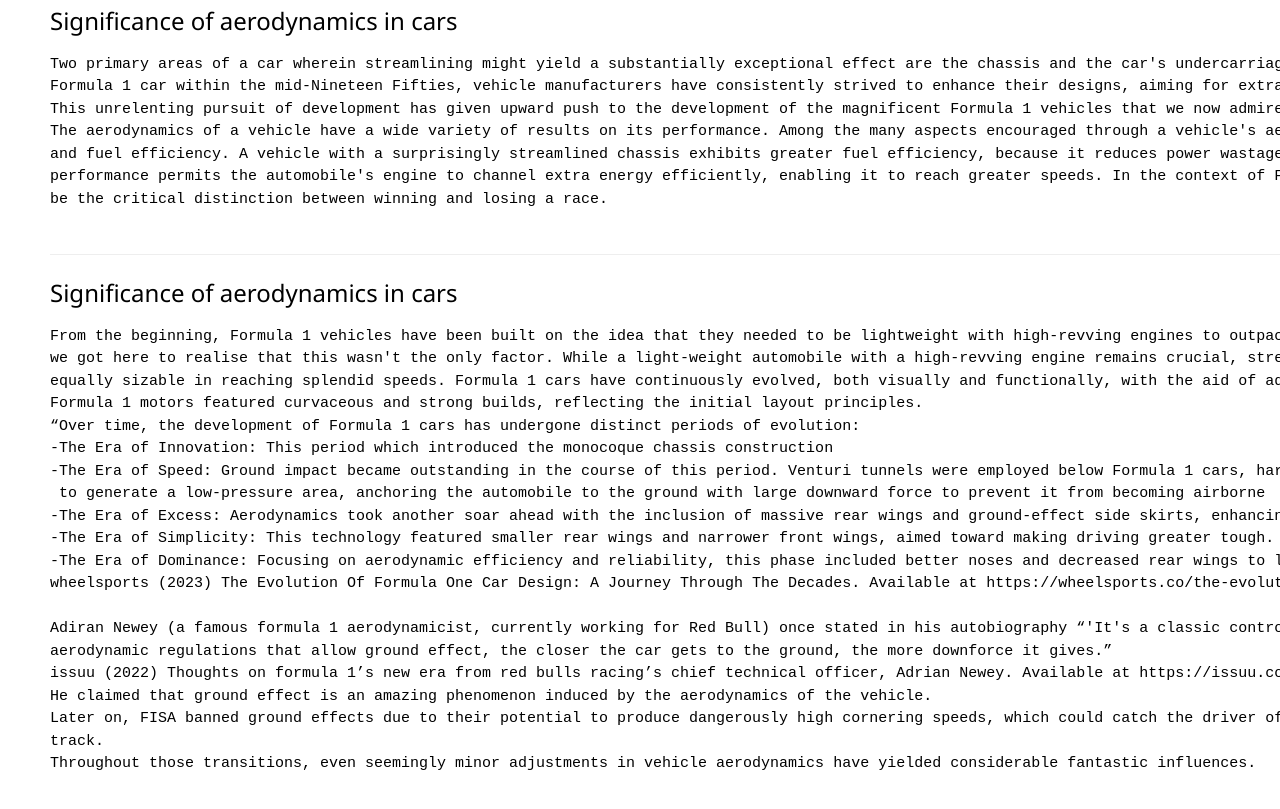
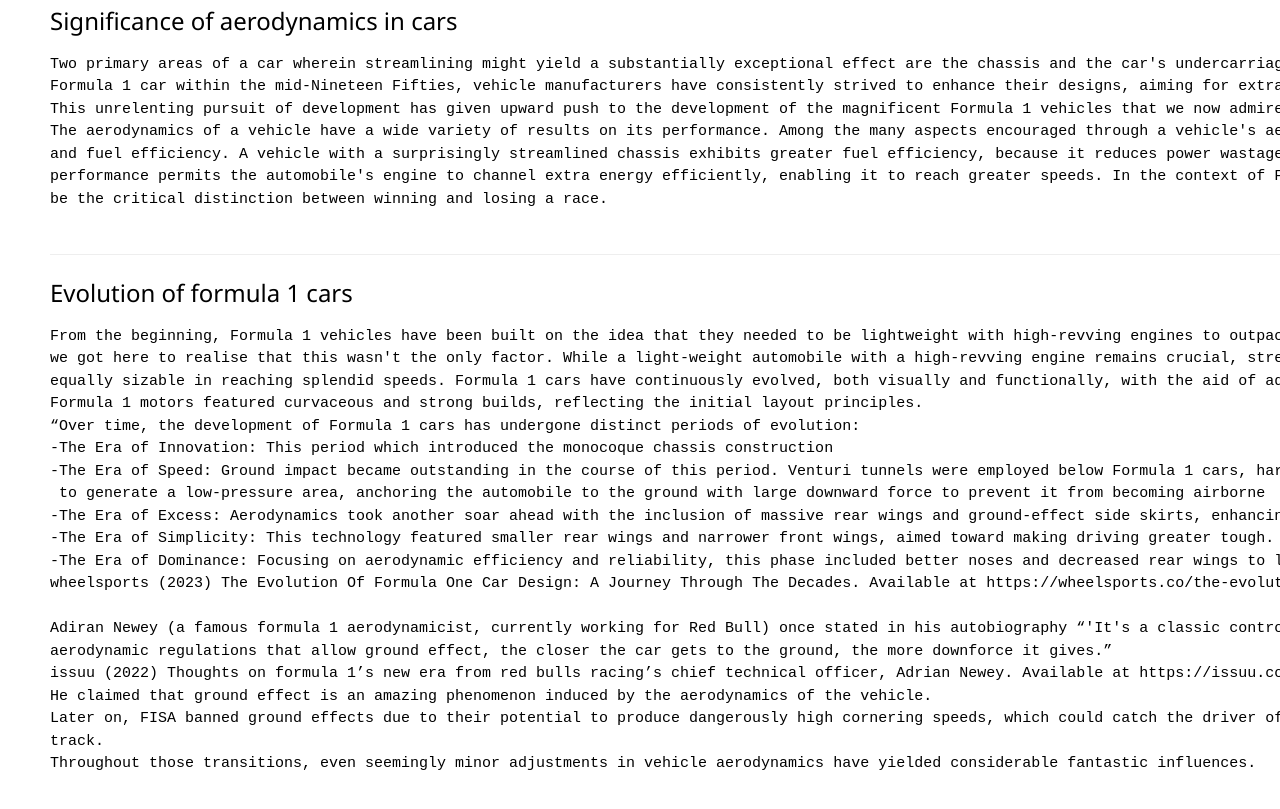
Before and after one commit to tr20004/FY6795612, a plain HTML site: page index.html in a window 1280 px wide. Shown: the part 1734-2543 px from the top of the page. Drawn offline with nearby package versions, Linux system fonts and the light colour scheme.

Commit message:
Update index.html

```diff
--- a/index.html
+++ b/index.html
@@ -129,7 +129,7 @@
       </p>
 
       <hr>
-      <h3 id="Significance of aerodynamics in cars">Significance of aerodynamics in cars</h3>
+      <h3 id="Evolution of formula 1 cars">Evolution of formula 1 cars</h3>
       <p class='ex1'>
       <pre>
 From the beginning, Formula 1 vehicles have been built on the idea that they needed to be lightweight with high-revving engines to outpace their competitors . However, with time,
```
